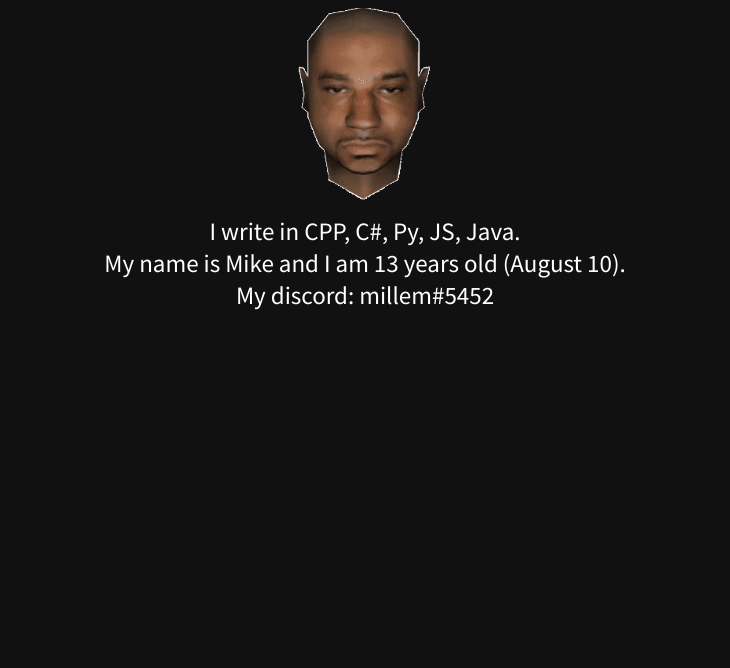
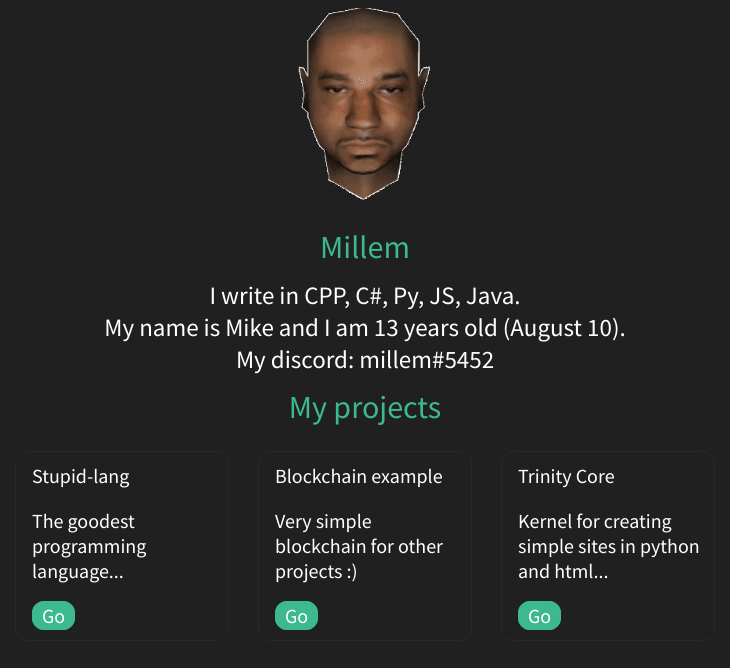
Before and after one commit to Millem1337/millem1337.github.io, a plain HTML site: page index.html in a window 1280 px wide. Shown: the whole page, without its empty margins (275-1005 px from the left). Drawn offline with Linux system fonts and the light colour scheme.

Commit message:
Big upd.

```diff
--- a/index.css
+++ b/index.css
@@ -1,8 +1,61 @@
 body{
     text-align: center;
     padding: 0% 20%;
-    background-color: #111111;
+    background-color: rgb(32, 32, 32);
     color: white;
     font-family: 'Source Sans Pro', sans-serif;
     font-size: 25px;
 }
+
+.box-image-inline .box-text-inline{
+    position: relative;
+}
+
+.box-name{
+    color: rgb(60, 185, 145);
+    font-size: xx-large;
+    margin-top: 12px;
+    margin-bottom: 12px;
+}
+
+.prj-box{
+    text-align: left;
+    font-size: 20px;
+    border-style: solid;
+    border-radius: 12px;
+    border-width: 1px;
+    border-color: rgb(40, 40, 40);
+    padding: 6px;
+    margin: 12px;
+    width: 200px;
+    padding-bottom: 12px;
+    display: inline-block;
+}
+
+.prj-box p,a{
+    margin-left: 10px;
+}
+
+.prj-name{
+    margin-top: 5px;
+}
+
+.prj-gosi{
+    text-decoration: none;
+    color: white;
+    background-color: rgb(60, 185, 145);
+    border-style: solid;
+    border-radius: 12px;
+    border-width: 1px;
+    border-color:rgb(60, 185, 145);
+    padding-left: 9px;
+    padding-right: 9px;
+    padding-bottom: 1px;
+    padding-top: 1px;
+    transition: .3s;
+}
+
+.prj-gosi:hover{
+    border-color: rgb(43, 124, 98);
+    background-color: rgb(43, 124, 98);
+}
--- a/index.html
+++ b/index.html
@@ -15,6 +15,7 @@
         <div class="box-image-inline">
             <img src="./spinning3.gif" alt="Spinning face" width="200" height="200" id="spinning">
         </div>
+        <div class="box-name">Millem</div>
         <div class="box-text-inline">
             I write in CPP, C#, Py, JS, Java.
             <br>
@@ -22,6 +23,22 @@
             <br>
             My discord: millem#5452
         </div>
+        <div class="box-name">My projects</div>
+        <div class="prj-box">
+            <p class="prj-name">Stupid-lang</p>
+            <p class="prj-desc">The goodest programming language...</p>
+            <a class="prj-gosi" href="#">Go</a>
+        </div>
+        <div class="prj-box">
+            <p class="prj-name">Blockchain example</p>
+            <p class="prj-desc">Very simple blockchain for other projects :)</p>
+            <a class="prj-gosi" href="#">Go</a>
+        </div>
+        <div class="prj-box">
+            <p class="prj-name">Trinity Core</p>
+            <p class="prj-desc">Kernel for creating simple sites in python and html...</p>
+            <a class="prj-gosi" href="#">Go</a>
+        </div>
     </div>
 
     <script src="./script.js"></script>
```
